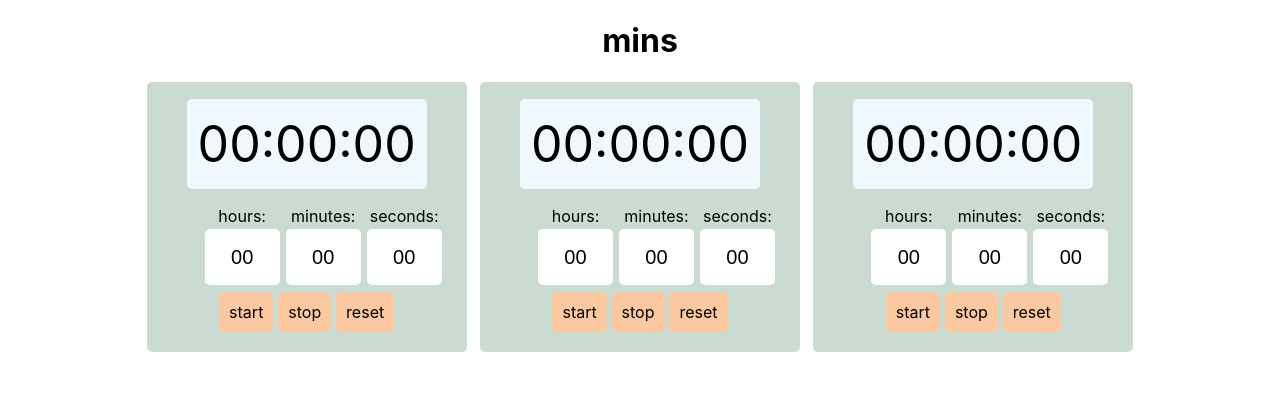
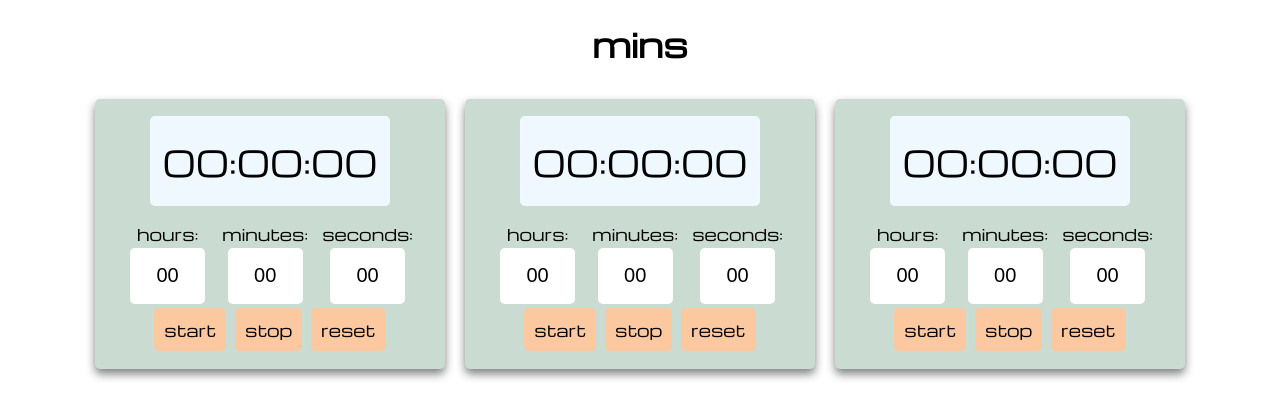
Before and after one commit to SarnaKhmel/min-client, a React (Create React App) app: page / in a window 1280 px wide. Shown: the top 418 px of the page. Built offline with nearby package versions, Linux system fonts and the light colour scheme.

Commit message:
changed font to michroma and styled accordingly

```diff
--- a/src/App.css
+++ b/src/App.css
@@ -1,3 +1,9 @@
+@import url('https://fonts.googleapis.com/css?family=Michroma');
+
+body {
+  font-family: 'Michroma', sans-serif;
+}
+
 .App {
   display: flex;
   flex-direction: column;
--- a/src/components/Timer/Timer.css
+++ b/src/components/Timer/Timer.css
@@ -4,16 +4,18 @@
     align-items: center;
     justify-content: space-around;
     background-color: rgb(202, 220, 209);
-    width: 300px;
+    width: 330px;
     height: 250px;
     border-radius: 5px;
     padding: 10px;
+    margin: 10px;
+    box-shadow: 0px 5px 10px grey;
 }
 
 .timer-buttons {
     display: flex;
     justify-content: space-around;
-    width: 180px;
+    width: 240px;
 
 }
 
@@ -22,7 +24,7 @@
     justify-content: center;
     align-items: center;
     background-color: aliceblue;
-    font-size: 50px;
+    font-size: 35px;
     padding: 10px;
     width: 220px;
     height: 70px;
@@ -35,6 +37,7 @@
     justify-content: space-around;
     align-items: center;
     height: 130px;
+    width: 100%;
 }
 
 .timer-button {
@@ -53,7 +56,7 @@
 .length-input-wrapper {
     display: flex;
     justify-content: space-around;
-    width: 210px;
+    width: 300px;
 
 }
 
```
